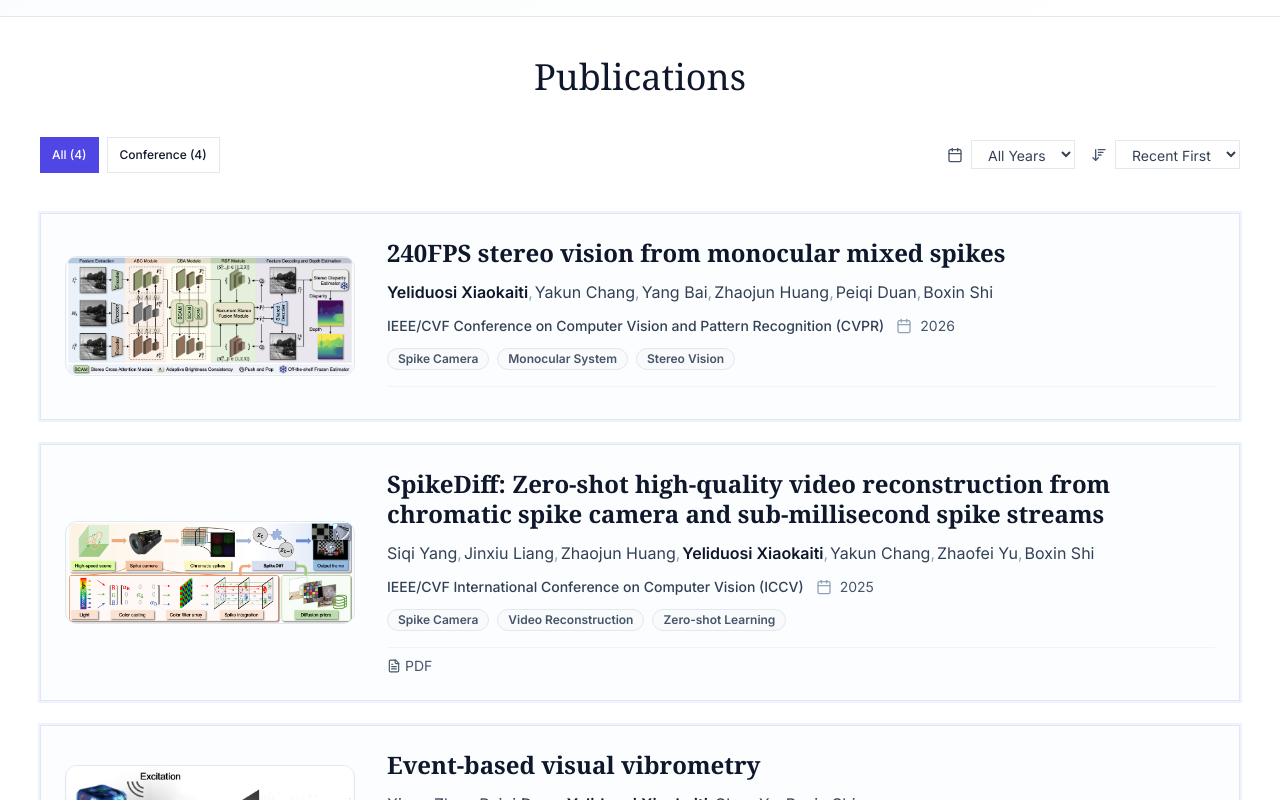
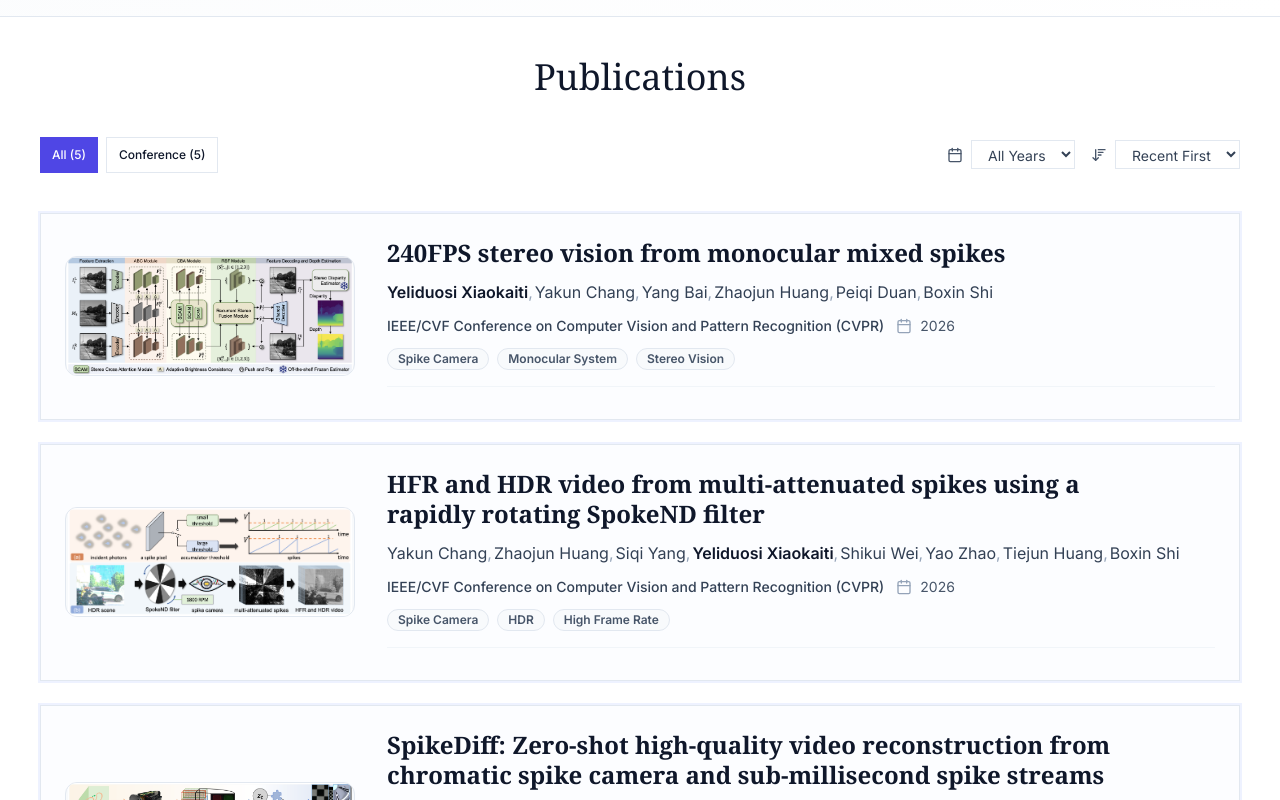
Before and after one commit to yongqiye00/yongqiye00.github.io, a Next.js app: page / in a window 1280 px wide. Shown: the part 600-1400 px from the top of the page. Built offline with nearby package versions, Linux system fonts and the light colour scheme.

Commit message:
Add CVPR 2026 SpokeND paper

```diff
--- a/src/data/profile.ts
+++ b/src/data/profile.ts
@@ -25,7 +25,7 @@ export const profile: Profile = {
   google_scholar: undefined,
   resume_url: undefined,
   stats: {
-    publications: "3",
+    publications: "5",
     citations: "6",
     projects: "2"
   },
--- a/src/data/publications.ts
+++ b/src/data/publications.ts
@@ -22,6 +22,32 @@ export const publications: Publication[] = [
     image: "/thumbnails/2026/MonoSpikeStereo.png",
     abstract: "Stereo vision is fundamental for enabling machines to perceive and interact with the world. While monocular stereo methods offer hardware compactness, they struggle with generalization due to reliance on data-driven priors. Binocular and multi-view systems improve accuracy but incur higher hardware complexity and data inefficiency. In this paper, we introduce a monocular solution for high-framerate stereo vision via temporal optical modulation. The modulation directs light from two views onto a single sensor in a mixed manner, while periodically attenuating one view at 60 Hz. To capture the temporal variations introduced by this modulation, we employ a high-speed spike camera that records the mixed scene as temporally dense spikes. The high temporal resolution of these spikes enables the construction of a linear system for efficient binocular video decoupling. Consequently, we introduce a two-stage decoding methodology for achieving high-quality stereo vision: An efficient least-squares-based baseline reconstruction followed by a deep learning refinement module. Experimental results demonstrate that our approach achieves 240FPS binocular video reconstruction with superior accuracy compared to monocular systems, while maintaining the hardware compactness and data efficiency. Code is available at https://github.com/yongqiye00/MonoSpikeStereo.",
     tags: ["Spike Camera", "Monocular System", "Stereo Vision", "Video Reconstruction", "Computer Vision"],
+    featured: true,
+    status: "published"
+  },
+  {
+    id: "cvpr-2026-spokend-filter",
+    title: "HFR and HDR video from multi-attenuated spikes using a rapidly rotating SpokeND filter",
+    authors: [
+      { name: "Yakun Chang" },
+      { name: "Zhaojun Huang" },
+      { name: "Siqi Yang" },
+      { name: "Yeliduosi Xiaokaiti", is_highlight: true },
+      { name: "Shikui Wei" },
+      { name: "Yao Zhao" },
+      { name: "Tiejun Huang" },
+      { name: "Boxin Shi" }
+    ],
+    venue: "Proceedings of the IEEE/CVF Conference on Computer Vision and Pattern Recognition (CVPR)",
+    year: 2026,
+    type: "conference",
+    doi: "",
+    pdf_url: "",
+    code_url: "",
+    project_url: "",
+    image: "/thumbnails/2026/spokend-filter.png",
+    abstract: "Capturing scenes with both high dynamic range (HDR) and high-speed motion is challenging for conventional cameras. Existing alternating-exposure approaches reduce temporal resolution, making them unsuitable for high-speed scenes. Current solutions often fix spatially-varying attenuation or use multiple sensors to preserve temporal resolution. This paper leverages an ultra-high-speed spike camera for spatial and temporal attenuation of incident light, reconstructing high-frame-rate (HFR) and HDR video with a single sensor. A rapidly rotating spoke-pattern neutral density (SpokeND) filter enables each pixel to periodically capture multi-attenuated spikes. Building on these, we propose ReST-Net, with ReGain and ReFine modules: ReGain reconstructs spatially consistent frames by recovering relative gain from spikes, while ReFine removes temporal fluctuations for temporally consistent HDR videos. Experiments on synthetic and real-world data show reconstruction of HDR video at up to 2000 FPS.",
+    tags: ["Spike Camera", "HDR", "High Frame Rate", "Video Reconstruction", "Optical Filter"],
     featured: true,
     status: "published"
   },
```
Also changed, not shown: public/thumbnails/2026/spokend-filter.png (added).
